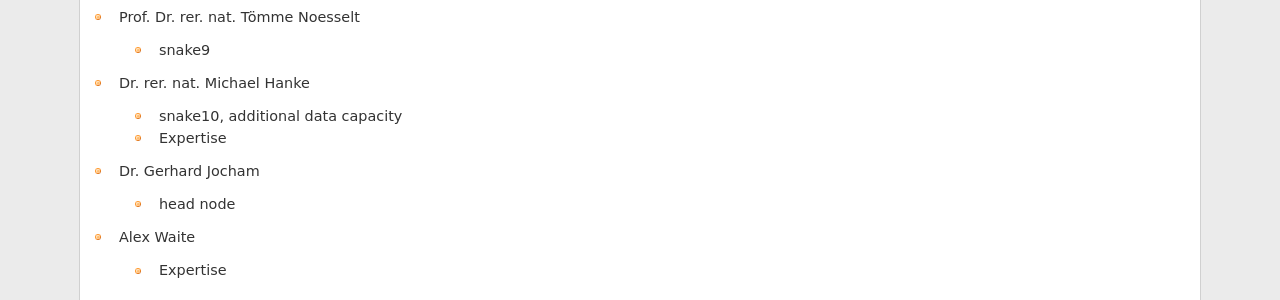
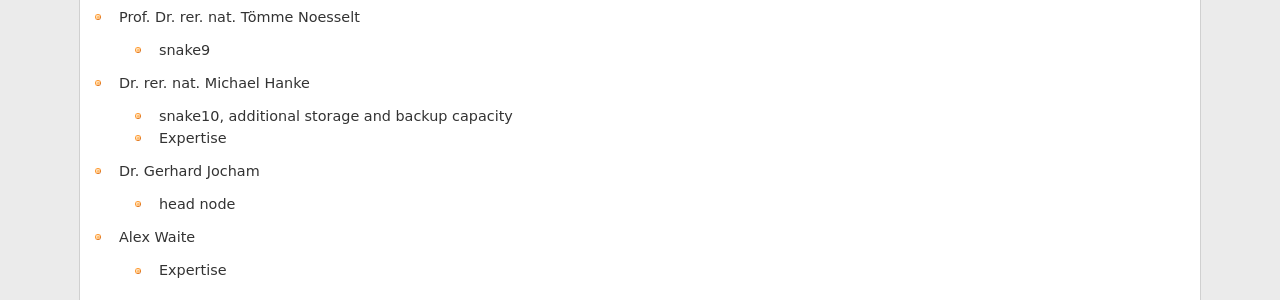
Before and after one commit to psychoinformatics-de/ipsy-docs, a Sphinx documentation site: the page built from source/index.rst, in a window 1280 px wide. Shown: the part 597-897 px from the top of the page. Built offline with Sphinx 7.4.7, drawn with Linux system fonts in a browser that asks for light colours; formulas are drawn with MathJax 3.

Commit message:
Update contributors list

```diff
--- a/source/index.rst
+++ b/source/index.rst
@@ -38,7 +38,7 @@ The following people have contributed significantly to the cluster:
  - snake9
 
 * Dr. rer. nat. Michael Hanke
- - snake10, additional data capacity
+ - snake10, additional storage and backup capacity
  - Expertise
 
 * Dr. Gerhard Jocham
```
